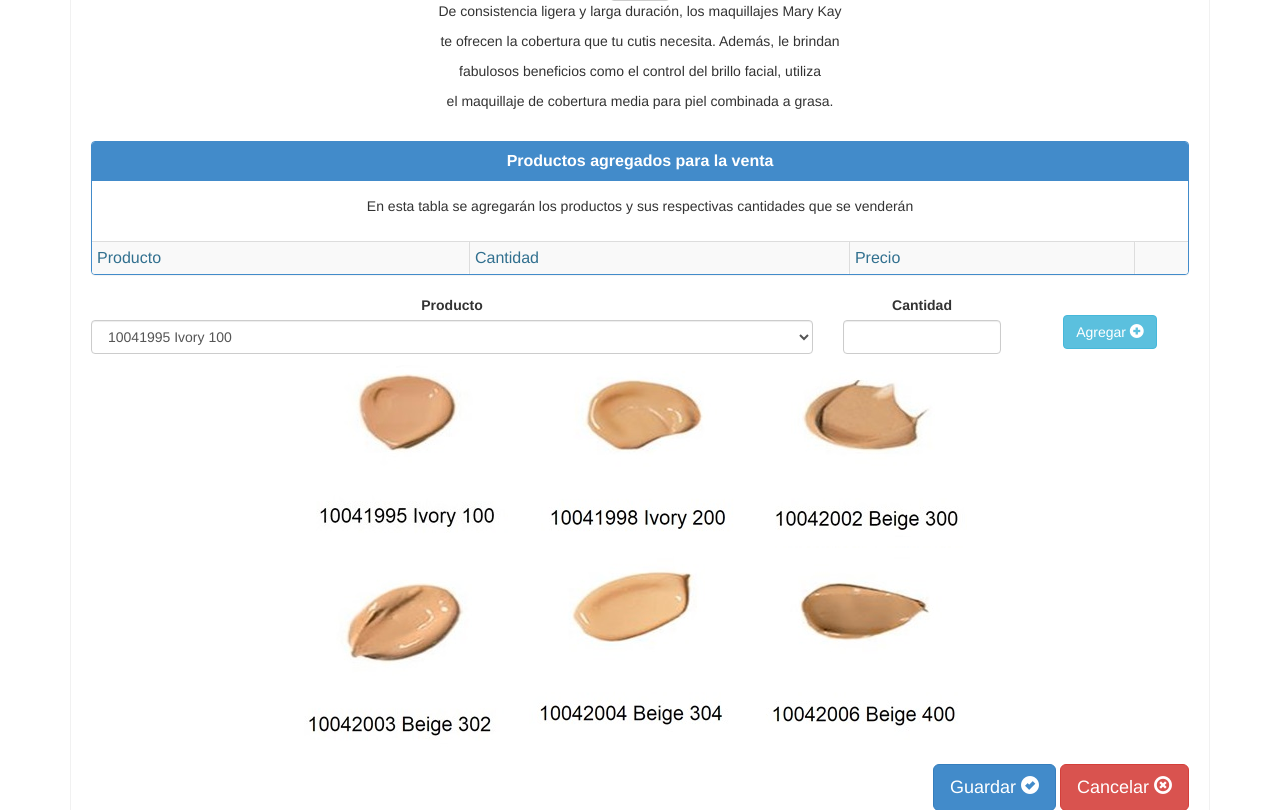
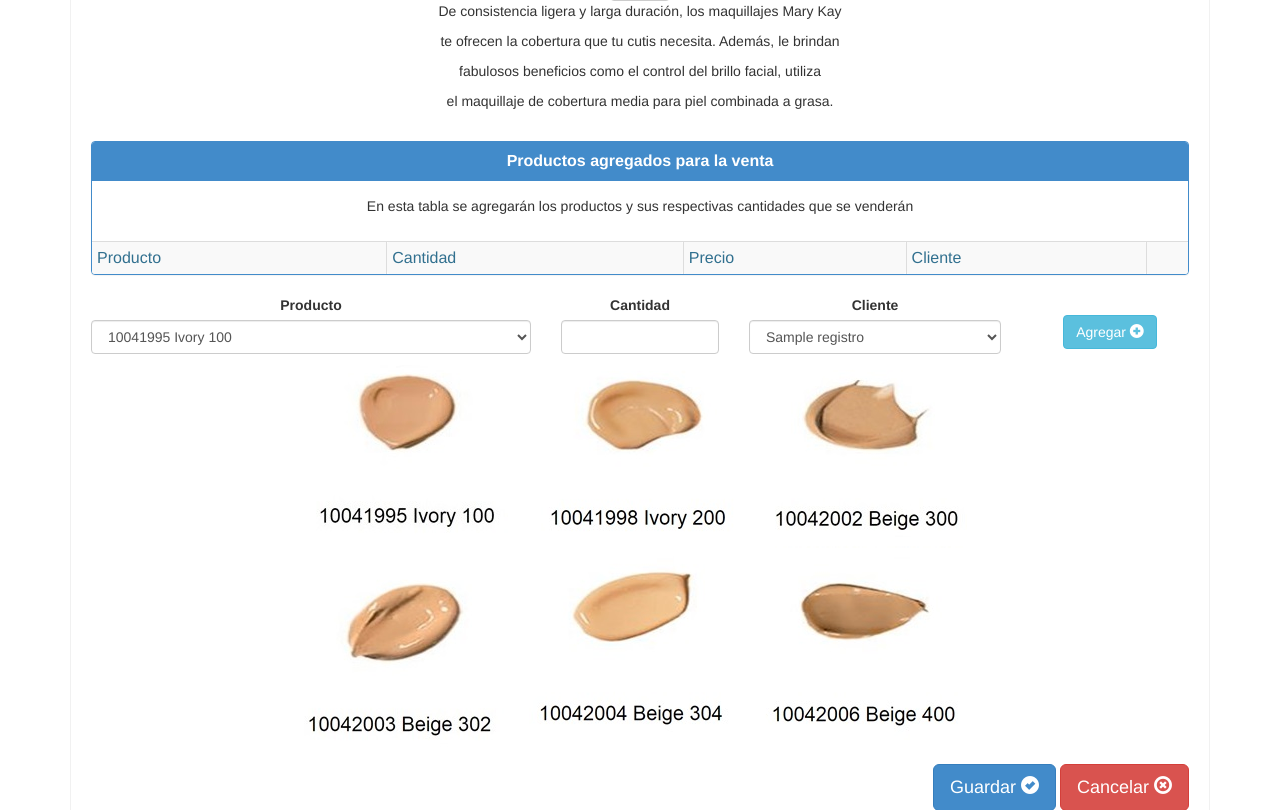
Before and after one commit to marlene15/proyecto, a Python web app: template templates/maquillaje1.html in a window 1280 px wide. Shown: the part 593-1403 px from the top of the page. Run offline with Jinja, Linux system fonts and the light colour scheme; the template is opened without the code that fills it: most values are stand-ins (such as "Sample title", 1, 10 or a date in 2020); some libraries are stand-ins or nearby versions.

Commit message:
Ya guarda en la base de datos que cliente compra cada producto..

```diff
--- a/templates/maquillaje1.html
+++ b/templates/maquillaje1.html
@@ -30,12 +30,13 @@
                             <td class="alert alert-info alert-dismissable">Producto</td>
                             <td class="alert alert-info alert-dismissable">Cantidad</td>
                             <td class="alert alert-info alert-dismissable">Precio</td>
+                            <td class="alert alert-info alert-dismissable">Cliente</td>
                             <td class="alert alert-info alert-dismissable"></td>
                           </tr>
                         </table>
                   </div>
                   <div class="row">
-                        <div class="col-lg-8">
+                        <div class="col-lg-5">
                               <label for="producto">Producto</label>
                               <select class="form-control" id="producto">
                                     <option>10041995 Ivory 100</option>
@@ -49,6 +50,14 @@
                         <div class="col-lg-2">
                               <label for="cantidad">Cantidad</label>
                               <input type="text" class="form-control required" id="cantidad" name="cantidad">
+                        </div>
+                        <div class="col-lg-3">
+                            <label for="cliente">Cliente</label>
+                            <select class="form-control" id="cliente">
+                                {%for registros in registro%}
+                                <option>{{registros.nombre}}</option>
+                                {%endfor%}
+                            </select>
                         </div>
                         <div class="col-lg-2" align="center">
                               <br/>
@@ -79,6 +88,7 @@
                   function agrega_fila()
                   {
                         var producto = $('#producto option:selected').text();
+                        var cliente = $('#cliente option:selected').text();
                         var id = $('#producto').val();
                         var cantidad = $('#cantidad').val();
                         var precio = $('#precio').val();
@@ -91,7 +101,7 @@
                         else
                           {
                             //Agrego el input a cada columna, para almacenar los campos de cada producto y así poder recuperarlos para ser guardados
-                            var cad="<tr><td><input name='productos' value='"+producto+"' type='hidden'>"+producto+"</td><td><input name='cantidades' value='"+cantidad+"' type='hidden'>"+cantidad+"</td><td><input name='precios' value='"+precio+"' type='hidden'>"+precio+"</td><td width='40px'><button type='button' onclick='elimina_fila(this);' class='btn btn-primary btn-sm' title='Eliminar'><span class='glyphicon glyphicon-remove'></span></button></td></tr>";
+                            var cad="<tr><td><input name='productos' value='"+producto+"' type='hidden'>"+producto+"</td><td><input name='cantidades' value='"+cantidad+"' type='hidden'>"+cantidad+"</td><td><input name='precios' value='"+precio+"' type='hidden'>"+precio+"</td><td><input name='cliente' value='"+cliente+"' type='hidden'>"+cliente+"</td><td width='40px'><button type='button' onclick='elimina_fila(this);' class='btn btn-primary btn-sm' title='Eliminar'><span class='glyphicon glyphicon-remove'></span></button></td></tr>";
                             $('#tabla').append(cad);
                           }
 
```
Also changed, not shown: app.py (+16 -1 lines), 1 other file.
